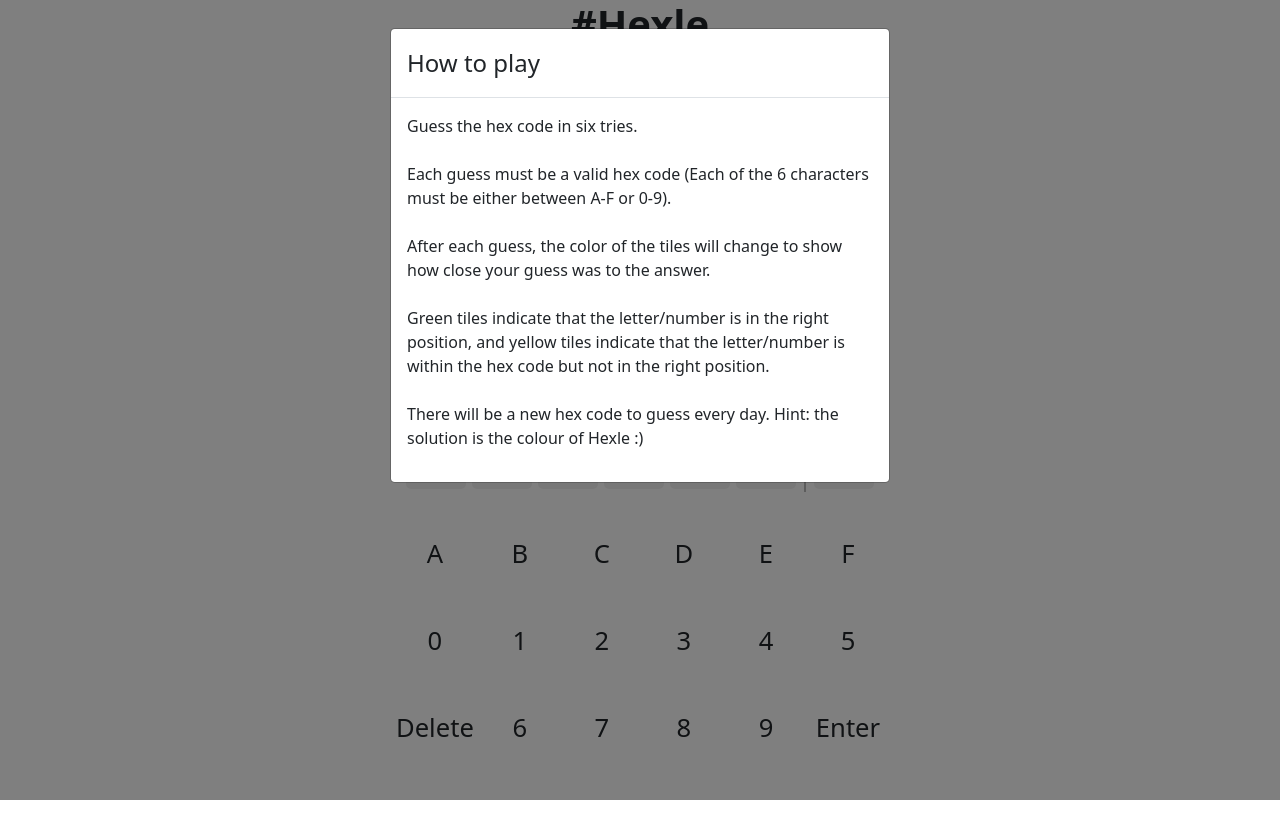
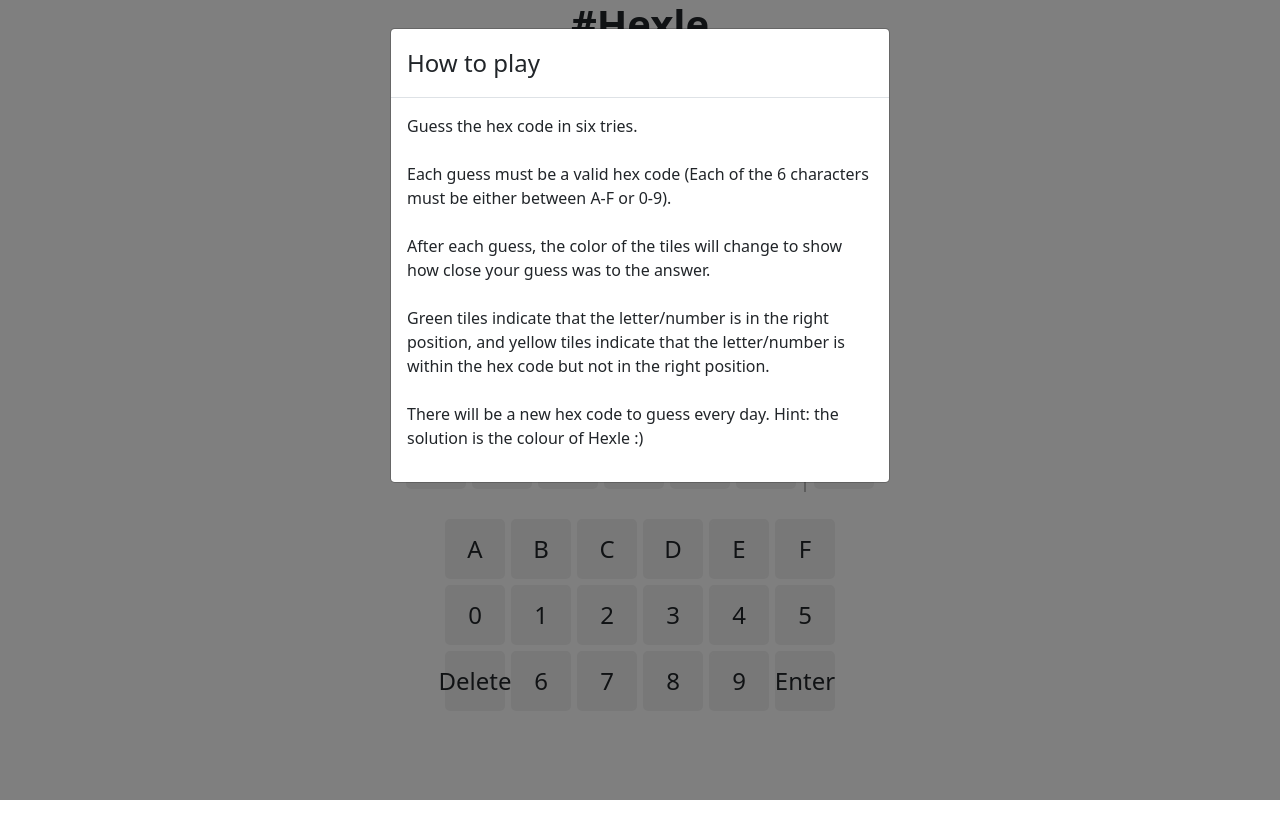
Before and after one commit to frankljin/hexle, a React (Create React App) app: page / in a window 1280 px wide. Shown: the top 838 px of the page. After the commit the page ends 800 px from the top, so only its background shows below. Built offline with nearby package versions, Linux system fonts and the light colour scheme.

Commit message:
Style keyboard

```diff
--- a/src/App.css
+++ b/src/App.css
@@ -15,12 +15,6 @@
     width: 90%;
     height: 90%;
   }
-
-  .letterText {
-    font-size: 4vw;
-    vertical-align: middle;
-    line-height: 12vw;
-  }
 }
 
 @media only screen and (min-width: 600px) {
@@ -31,12 +25,6 @@
     justify-content: center;
     width: 40%;
     height: 40%;
-  }
-
-  .letterText {
-    font-size: 2vw;
-    vertical-align: middle;
-    line-height: 6vw;
   }
 }
 
@@ -78,9 +66,6 @@
   background-color: white;
 }
 
-.color-cell {
-}
-
 .letter-row {
   display: flex;
   justify-content: center;
--- a/src/components/Grid.tsx
+++ b/src/components/Grid.tsx
@@ -89,7 +89,7 @@
             if (keys[j][k] === letterlist[i]) {
               document.getElementById(
                 letterlist[i] + "Color"
-              )!.style.backgroundColor = "#e1e1e1";
+              )!.style.backgroundColor = "#bbbbbb";
             }
           }
         }
@@ -203,7 +203,7 @@
         <div
           style={{
             margin: "0px 5px",
-            border: "1px solid #BBBBBB"
+            borderRight: "2px solid #BBBBBB",
           }}
         />
         <div
@@ -212,7 +212,6 @@
             submitted[row]
               ? {
                   backgroundColor: `#${letterRow.join("")}`,
-                  // boxShadow: "1px 1px 1px gray",
                 }
               : {}
           }
@@ -221,23 +220,27 @@
     );
   });
 
-  const letterCells = keys.map((letterRow: string[], row: number) =>
-    letterRow.map((letter: string, col: number) => (
+  const letterCells = keys.map((letterRow: string[], row: number) => {
+    return (
+      <div className="letter-row">
+        {letterRow.map((letter: string, col: number) => (
           <div
-        className="letter"
+            className="item letter"
             id={`${letter}Color`}
             onClick={() => handleKeyDownString(letter)}
           >
             <span className="letterText">{letter}</span>
           </div>
-    ))
+        ))}
+      </div>
     );
+  });
 
   return (
     <>
       <div className="letter-row-container">{cells}</div>
       <br />
-      <div className="container">{letterCells}</div>
+      <div className="letter-row-container">{letterCells}</div>
     </>
   );
 };
```
Lines whose indentation alone changed are shown as unchanged.
